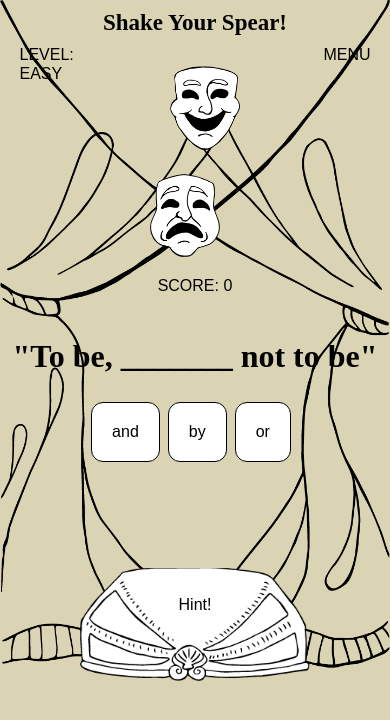
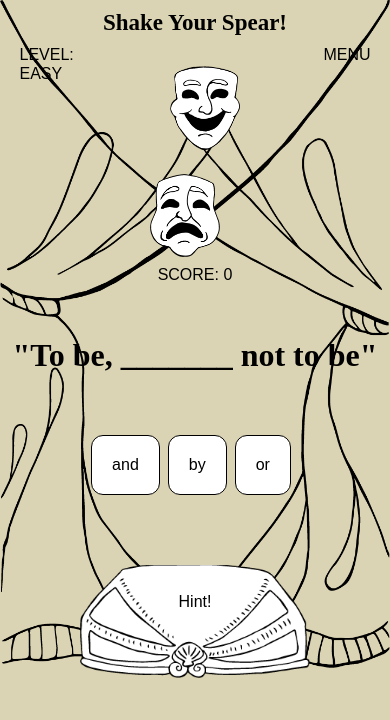
Before and after one commit to weresquirrel/wdi-shakespeare-game, a PHP site: page / in a window 390 px wide. Shown: the top 720 px of the page. Run offline with PHP 8.4, Linux system fonts and the light colour scheme; some libraries are stand-ins or nearby versions.

Commit message:
smaller css changes, still not really responsive

```diff
--- a/css/style.css
+++ b/css/style.css
@@ -76,6 +76,11 @@
   background-size: 40px;
 }
 
+#score p {
+  padding: 5px 0 0 0;
+  margin: 0;
+}
+
 #menu {
   flex: 1;
   text-align: right;
@@ -87,12 +92,15 @@
   font-size: 32px;
   font-family: "Times New Roman";
   text-transform: none;
+  min-height: 72px;
+  margin-top: 52px;
 }
 
 #options {
   text-align: center;
   display: flex;
   justify-content: center;
+  height: 60px;
   margin: 0;
   padding: 0;
 }
@@ -158,11 +166,12 @@
 
 footer p {
   height: 40px;
-  padding: 10px 0;
+  padding: 20px 0 10px 0;
   display: block;
   text-transform: none;
   font-family: "Times New Roman";
   font-size: 18px;
   letter-spacing: 0.5pt;
+  margin: 0;
   /*background-color: yellow;*/
 }
--- a/js/script.js
+++ b/js/script.js
@@ -161,11 +161,6 @@
     }
   }
 
-  // $hintBtn.on('click', () => {
-  //   hintCase();
-  //   // console.log(challengesLevel1[currentChallengeNum].hint);
-  // });
-
   $hintBtn.on('click', () => {
     console.log(currentChallengeNum);
     hintCase(challengesLevel1[currentChallengeNum].hint);
```
